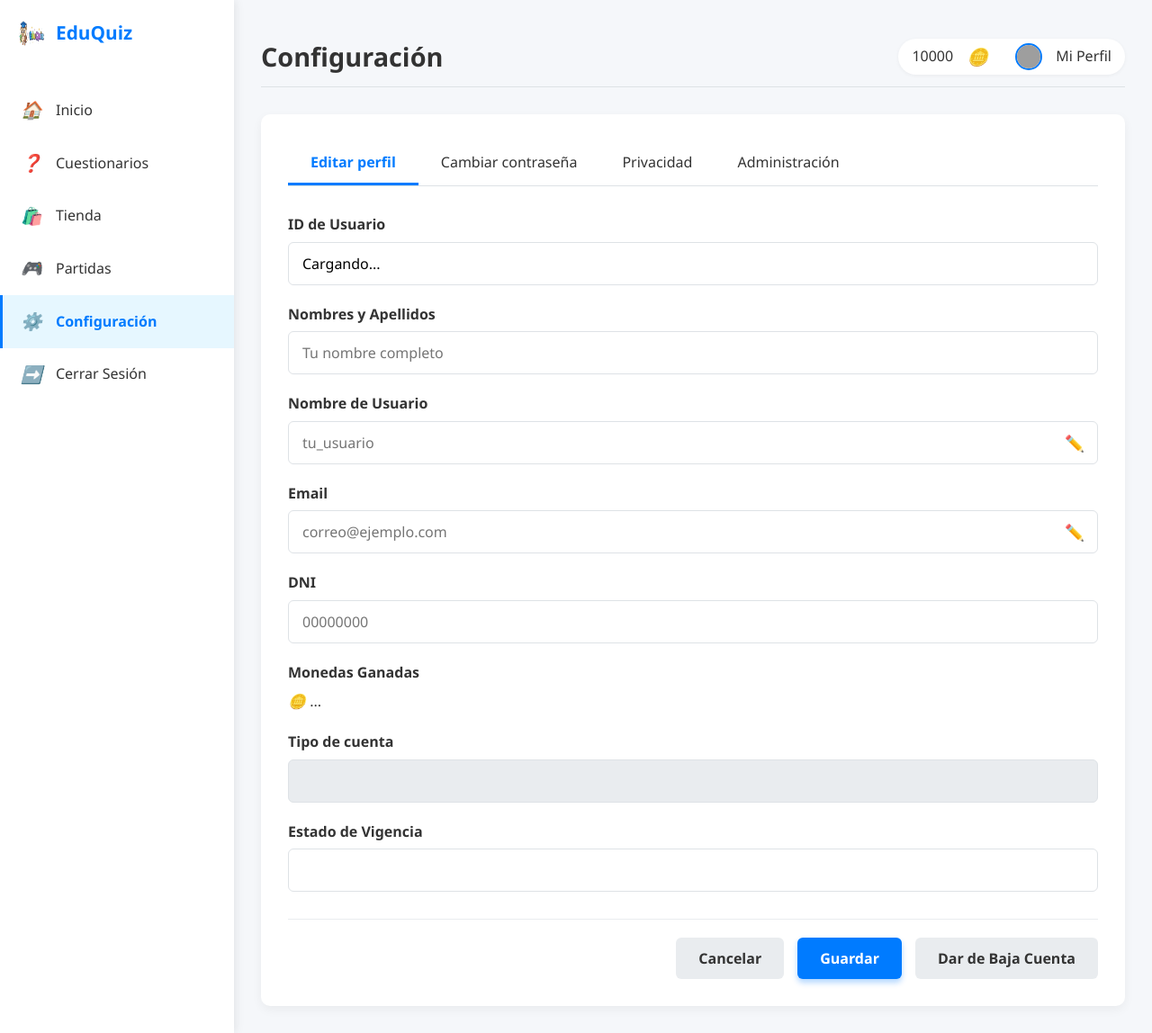
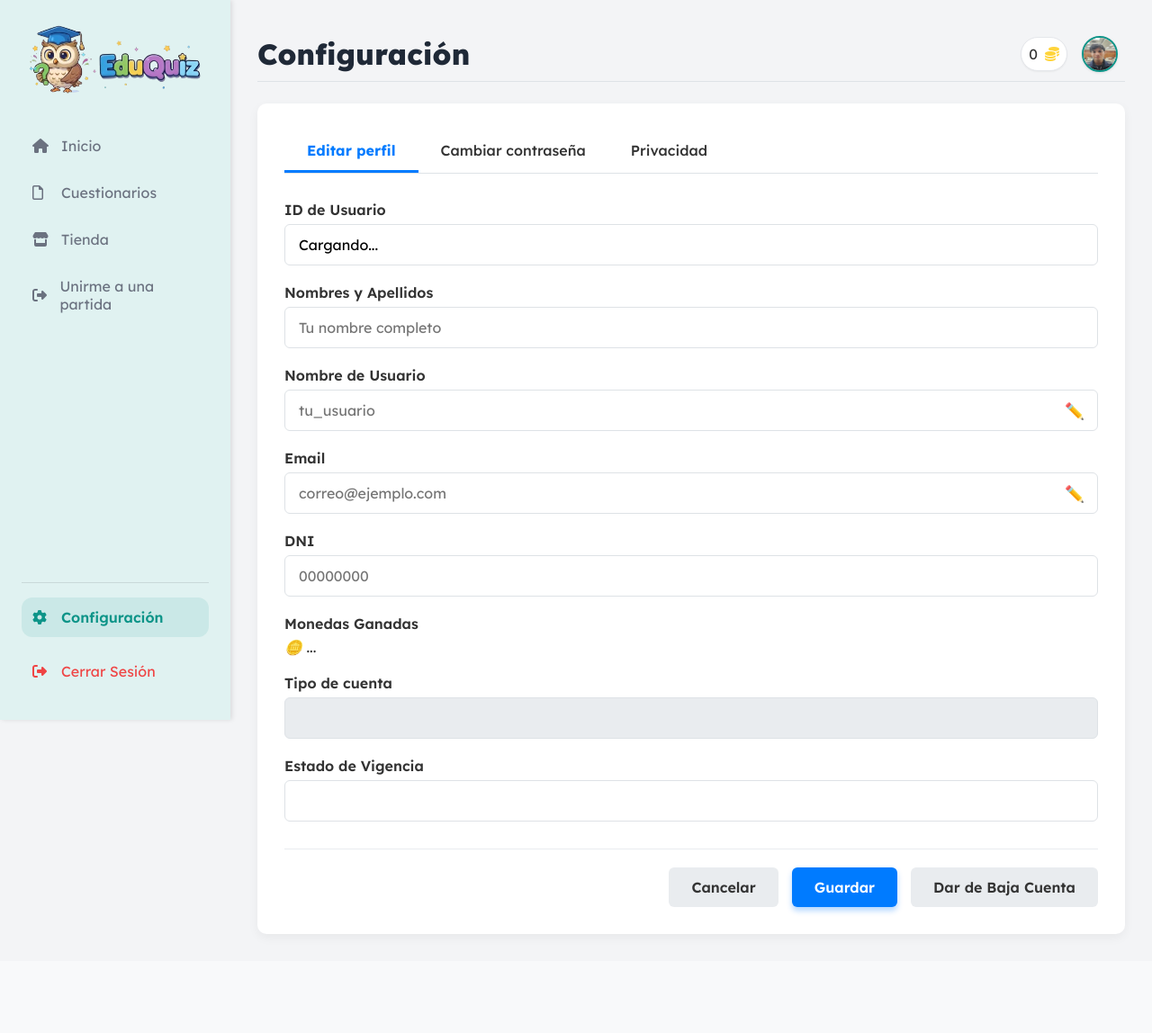
Before and after one commit to Jergacir/EduQuiz, a Flask app: page /crud-usuarios in a window 1280 px wide. Shown: the whole page at 90% size. After the commit the page ends 1040 px from the top, so only its background shows below. Run offline with Flask 3, Linux system fonts and the light colour scheme; grey boxes are pictures that could not be loaded.

Commit message:
Mejorando CSS

```diff
--- a/controllers/cuestionarios.py
+++ b/controllers/cuestionarios.py
@@ -15,7 +15,7 @@ def _get_logged_in_user():
         return {}
     try:
         with conexion.cursor() as cursor:
-            sql = "SELECT usuario_id AS usuario_id, nombre, cant_monedas, tipo_usuario FROM usuario WHERE usuario_id=%s"
+            sql = "SELECT usuario_id AS usuario_id, username, nombre, cant_monedas, tipo_usuario FROM usuario WHERE usuario_id=%s"
             cursor.execute(sql, (user_id,))
             row = cursor.fetchone()
             return row or {}
--- a/static/css/crudusuario.css
+++ b/static/css/crudusuario.css
@@ -29,7 +29,6 @@
 body {
     background-color: var(--color-fondo);
     color: var(--color-texto);
-    line-height: 1.6;
 }
 
 .contenedor-principal {
--- a/templates/crudUsuario.html
+++ b/templates/crudUsuario.html
@@ -1,37 +1,91 @@
 <!DOCTYPE html>
 <html lang="es">
+
 <head>
     <meta charset="UTF-8">
     <meta name="viewport" content="width=device-width, initial-scale=1.0">
     <title>Configuración de Perfil y Administración - EduQuiz</title>
+
+    <link rel="icon" href="/static/img/icono.png" type="image/png">
+
+    <link href="https://fonts.googleapis.com/css2?family=Lexend:wght@100..900&display=swap" rel="stylesheet">
+    <link rel="stylesheet" href="https://cdnjs.cloudflare.com/ajax/libs/font-awesome/6.4.0/css/all.min.css"
+        crossorigin="anonymous" referrerpolicy="no-referrer" />
+
     <link rel="stylesheet" href="../static/css/crudusuario.css">
+    <link rel="stylesheet" href="../static/css/global.css">
 </head>
-<body>
-    <div class="contenedor-principal">
-        <aside class="sidebar">
-            <div class="logo">
-                <img src="../static/img/logo.png" alt="EduQuiz Logo" style="width: 30px; height: 30px;">
-                <span>EduQuiz</span>
+
+<body data-usuario-id="{{ logged_in_user.usuario_id }}" data-tipo-usuario="{{ logged_in_user.tipo_usuario }}">
+
+    <!-- Botón de menú para móvil -->
+    <button id="menu-button" class="menu-button lg:hidden">
+        <i class="fas fa-bars"></i>
+    </button>
+
+    <!-- Sidebar de Navegación -->
+    <aside id="sidebar" class="sidebar">
+        <div class="logo-container">
+            <img src="/static/img/logo.png" alt="Logo de EduQuiz" class="logo-image">
         </div>
-            <nav class="menu">
-                <ul>
-                    <li><a href="{{ url_for('pages.frm_home') }}"><i class="icono">🏠</i> Inicio</a></li>
-                    <li><a href="{{ url_for('cuestionarios.frm_cuestionarios') }}"><i class="icono">❓</i> Cuestionarios</a></li>
-                    <li><a href="{{ url_for('tienda.tienda_index') }}"><i class="icono">🛍️</i> Tienda</a></li>
-                    <li><a href="{{ url_for('partidas.frm_partidas') }}"><i class="icono">🎮</i> Partidas</a></li>
-                    <li class="activo"><a href="{{ url_for('usuarios.usuarios_index') }}"><i class="icono">⚙️</i> Configuración</a></li>
-                    <li><a href="{{ url_for('auth.logout') }}"><i class="icono">➡️</i> Cerrar Sesión</a></li>
-                </ul>
+
+        <!-- Navegación -->
+
+        <nav>
+            <a href="{{ url_for('pages.frm_home') }}" class="nav-link">
+                <i class="fas fa-home nav-icon"></i> Inicio
+            </a>
+            <a href="{{ url_for('cuestionarios.frm_cuestionarios') }}" class="nav-link">
+                <i class="fa-regular fa-file nav-icon"></i> Cuestionarios
+
+            </a>
+            <a href="{{ url_for('tienda.tienda_index') }}" class="nav-link">
+                <i class="fas fa-store nav-icon"></i> Tienda
+            </a>
+
+            {% if logged_in_user.tipo_usuario == 'P' %}
+            <a href="{{ url_for('partidas.frm_partidas_profesor') }}" class="nav-link">
+                <i class="fa-solid fa-gamepad nav-icon"></i> Partidas
+            </a>
+            {% else %}
+            <a href="{{ url_for('partidas.frm_partidas') }}" class="nav-link">
+                <i class="fa-solid fa-right-from-bracket nav-icon"></i> Unirme a una partida
+            </a>
+            {% endif %}
         </nav>
+
+        <!-- Configuración y Cerrar Sesión (Parte inferior) -->
+        <div class="sidebar-bottom">
+            <a href="{{ url_for('usuarios.usuarios_index') }}" class="nav-link active">
+                <i class="fas fa-cog nav-icon"></i> Configuración
+            </a>
+            <a href="{{ url_for('auth.logout') }}" id="logout-button" class="nav-link logout-btn">
+                <i class="fas fa-sign-out-alt nav-icon"></i> Cerrar Sesión
+            </a>
+        </div>
     </aside>
 
-        <main class="contenido">
+    <!-- Overlay para móvil -->
+    <div id="sidebar-overlay" class="overlay"></div>
+
+    <main class="main-content">
+
+        <!-- Barra Superior del Contenido Principal (Mis Cuestionarios, Perfil) -->
         <header class="header">
-                <div class="titulo">Configuración</div>
-                <div class="perfil-info">
-                    <span id="cant_monedas">10000</span> <i class="icono">🪙</i>
-                    <img src="{{ url_for('static', filename='img/avatar.svg') }}" alt="Avatar" class="avatar" style="width: 30px; height: 30px; border-radius: 50%;">
-                    <span id="header_perfil_nombre">Mi Perfil</span>
+
+            <h1>Configuración</h1>
+
+            <!-- Créditos y Perfil -->
+            <div class="credits-profile-container">
+                <!-- Créditos y Perfil (Estilo del wireframe) -->
+                <div class="credits-box">
+                    <span class="text-sm font-semibold text-gray-800">{{ logged_in_user.cant_monedas }}</span>
+                    <i class="fa-solid fa-coins" style="color: #FFD43B;"></i>
+                </div>
+                <div class="profile-box">
+                    <img src="/static/img/avatar.jpeg" class="profile-img">
+                    <span class="profile-text">{{ logged_in_user.username }}</span>
+                </div>
             </div>
         </header>
 
@@ -40,29 +94,39 @@
                 <button class="tab-button activo" data-tab="perfil">Editar perfil</button>
                 <button class="tab-button" data-tab="contrasena">Cambiar contraseña</button>
                 <button class="tab-button" data-tab="privacidad">Privacidad</button>
+                {% if logged_in_user.tipo_usuario == 'G' %}
                 <button class="tab-button" data-tab="administracion">Administración</button>
+                {% endif %}
             </nav>
 
             <div id="perfil" class="tab-content activo">
                 <form id="form-perfil">
                     <!-- ID DE USUARIO (informativo) -->
                     <div class="campo">
-                            <label for="usuario_id" class="block text-sm font-medium text-gray-700 mb-1">ID de Usuario</label>
-                            <input type="text" id="usuario_id" name="usuario_id" value="Cargando..." readonly class="input-deshabilitado w-full p-3 border border-gray-300 rounded-lg">
+                        <label for="usuario_id" class="block text-sm font-medium text-gray-700 mb-1">ID de
+                            Usuario</label>
+                        <input type="text" id="usuario_id" name="usuario_id" value="Cargando..." readonly
+                            class="input-deshabilitado w-full p-3 border border-gray-300 rounded-lg">
                     </div>
 
                     <!-- NOMBRE Y APELLIDOS -->
                     <div class="campo">
-                            <label for="nombre" class="block text-sm font-medium text-gray-700 mb-1">Nombres y Apellidos</label>
-                            <input type="text" id="nombre" name="nombre" placeholder="Tu nombre completo" class="w-full p-3 border border-gray-300 rounded-lg focus:ring-blue-500 focus:border-blue-500">
+                        <label for="nombre" class="block text-sm font-medium text-gray-700 mb-1">Nombres y
+                            Apellidos</label>
+                        <input type="text" id="nombre" name="nombre" placeholder="Tu nombre completo"
+                            class="w-full p-3 border border-gray-300 rounded-lg focus:ring-blue-500 focus:border-blue-500">
                     </div>
 
                     <!-- NOMBRE DE USUARIO -->
                     <div class="campo">
-                            <label for="username" class="block text-sm font-medium text-gray-700 mb-1">Nombre de Usuario</label>
+                        <label for="username" class="block text-sm font-medium text-gray-700 mb-1">Nombre de
+                            Usuario</label>
                         <div class="input-con-icono relative">
-                                <input type="text" id="username" name="username" placeholder="tu_usuario" readonly class="w-full p-3 border border-gray-300 rounded-lg input-deshabilitado">
-                                <span class="editar-icono absolute right-3 top-1/2 transform -translate-y-1/2 text-gray-500 cursor-pointer hover:text-blue-500 transition" onclick="habilitarEdicion('username')">✏️</span>
+                            <input type="text" id="username" name="username" placeholder="tu_usuario" readonly
+                                class="w-full p-3 border border-gray-300 rounded-lg input-deshabilitado">
+                            <span
+                                class="editar-icono absolute right-3 top-1/2 transform -translate-y-1/2 text-gray-500 cursor-pointer hover:text-blue-500 transition"
+                                onclick="habilitarEdicion('username')">✏️</span>
                         </div>
                     </div>
 
@@ -70,21 +134,26 @@
                     <div class="campo">
                         <label for="correo" class="block text-sm font-medium text-gray-700 mb-1">Email</label>
                         <div class="input-con-icono relative">
-                                <input type="email" id="correo" name="correo" placeholder="correo@ejemplo.com" readonly class="w-full p-3 border border-gray-300 rounded-lg input-deshabilitado">
-                                <span class="editar-icono absolute right-3 top-1/2 transform -translate-y-1/2 text-gray-500 cursor-pointer hover:text-blue-500 transition" onclick="habilitarEdicion('correo')">✏️</span>
+                            <input type="email" id="correo" name="correo" placeholder="correo@ejemplo.com" readonly
+                                class="w-full p-3 border border-gray-300 rounded-lg input-deshabilitado">
+                            <span
+                                class="editar-icono absolute right-3 top-1/2 transform -translate-y-1/2 text-gray-500 cursor-pointer hover:text-blue-500 transition"
+                                onclick="habilitarEdicion('correo')">✏️</span>
                         </div>
                     </div>
 
                     <!-- DNI (NO EDITABLE) -->
                     <div class="campo">
                         <label for="dni" class="block text-sm font-medium text-gray-700 mb-1">DNI</label>
-                            <input type="text" id="dni" name="dni" placeholder="00000000" readonly class="input-deshabilitado w-full p-3 border border-gray-300 rounded-lg">
+                        <input type="text" id="dni" name="dni" placeholder="00000000" readonly
+                            class="input-deshabilitado w-full p-3 border border-gray-300 rounded-lg">
                     </div>
 
                     <!-- MONEDAS (NO EDITABLE) -->
                     <div class="campo">
                         <label class="block text-sm font-medium text-gray-700 mb-1">Monedas Ganadas</label>
-                            <div class="monedas-info flex items-center space-x-2 p-3 bg-yellow-50 rounded-lg border border-yellow-200">
+                        <div
+                            class="monedas-info flex items-center space-x-2 p-3 bg-yellow-50 rounded-lg border border-yellow-200">
                             <i class="text-xl text-yellow-500">🪙</i>
                             <span id="cant_monedas_display" class="font-bold text-lg text-yellow-700">...</span>
                         </div>
@@ -93,13 +162,15 @@
                     <!-- TIPO DE CUENTA (NO EDITABLE) -->
                     <div class="campo">
                         <label class="block text-sm font-medium text-gray-700 mb-1">Tipo de cuenta</label>
-                            <input type="text" id="tipo_usuario" name="tipo_usuario" readonly class="input-deshabilitado w-full p-3 border border-gray-300 rounded-lg">
+                        <input type="text" id="tipo_usuario" name="tipo_usuario" readonly
+                            class="input-deshabilitado w-full p-3 border border-gray-300 rounded-lg">
                     </div>
 
                     <!-- VIGENCIA (NO EDITABLE) -->
                     <div class="campo">
                         <label class="block text-sm font-medium text-gray-700 mb-1">Estado de Vigencia</label>
-                            <input type="text" id="vigencia" name="vigencia" readonly class="input-deshabilitado w-full p-3 border border-gray-300 rounded-lg">
+                        <input type="text" id="vigencia" name="vigencia" readonly
+                            class="input-deshabilitado w-full p-3 border border-gray-300 rounded-lg">
                     </div>
 
                     <!-- Mensaje de estado -->
@@ -110,7 +181,8 @@
                         <button type="button" id="cancelar" class="btn-secundario">Cancelar</button>
                         <button type="submit" id="guardar" class="btn-principal">Guardar</button>
 
-                            <button type="button" id="btn-dar-baja-perfil" class="btn-eliminar btn-secundario" onclick="confirmarYManejarBaja()">
+                        <button type="button" id="btn-dar-baja-perfil" class="btn-eliminar btn-secundario"
+                            onclick="confirmarYManejarBaja()">
                             Dar de Baja Cuenta
                         </button>
                     </div>
@@ -191,8 +263,8 @@
 
         </div>
     </main>
-    </div>
 
     <script src="../static/js/crudusuario.js"></script>
 </body>
+
 </html>
--- a/templates/cuestionario.html
+++ b/templates/cuestionario.html
@@ -90,7 +90,7 @@
                     </div>
                     <div class="profile-box">
                         <img src="/static/img/avatar.jpeg" class="profile-img">
-                        <span class="profile-text" style="display: none;">Mi Perfil</span>
+                        <span class="profile-text">{{ logged_in_user.username }}</span>
                     </div>
                 </div>
             </header>
@@ -194,7 +194,7 @@
 
                 <div class="quiz-info-config">
                     <div class="quiz-image-preview">
-                        <img id="configQuizImage" src="/static/img/default_quiz.png" alt="Cuestionario">
+                        <img id="configQuizImage" src="/static/img/default.png" alt="Cuestionario">
                         <span id="configNumPreguntas" class="quiz-questions-badge">10 preguntas</span>
                     </div>
                     <h3 id="configQuizTitle" class="quiz-title-config">Título del cuestionario</h3>
--- a/templates/home.html
+++ b/templates/home.html
@@ -117,7 +117,7 @@
                     </div>
                     <div class="profile-box">
                         <img src="/static/img/avatar.jpeg" class="profile-img">
-                        <span class="profile-text" style="display: none;">Mi Perfil</span>
+                        <span class="profile-text">{{ logged_in_user.username }}</span>
                     </div>
                 </div>
             </header>
--- a/templates/tienda.html
+++ b/templates/tienda.html
@@ -83,7 +83,7 @@
                     </div>
                     <div class="profile-box">
                         <img src="/static/img/avatar.jpeg" class="profile-img">
-                        <span class="profile-text" style="display: none;">Mi Perfil</span>
+                        <span class="profile-text">{{ logged_in_user.username }}</span>
                     </div>
                 </div>
             </header>
```
Also changed, not shown: templates/partidas.html (+71 -35 lines). Lines whose indentation alone changed are shown as unchanged.
